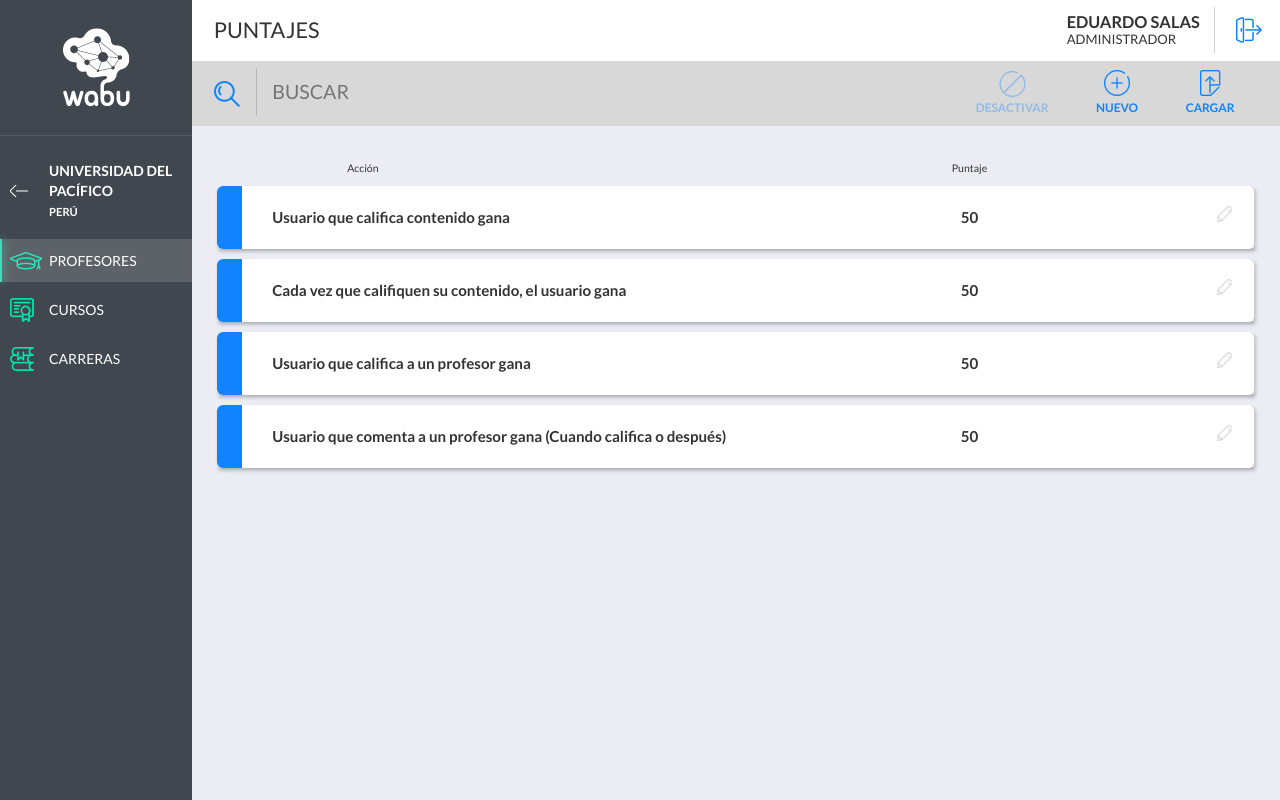
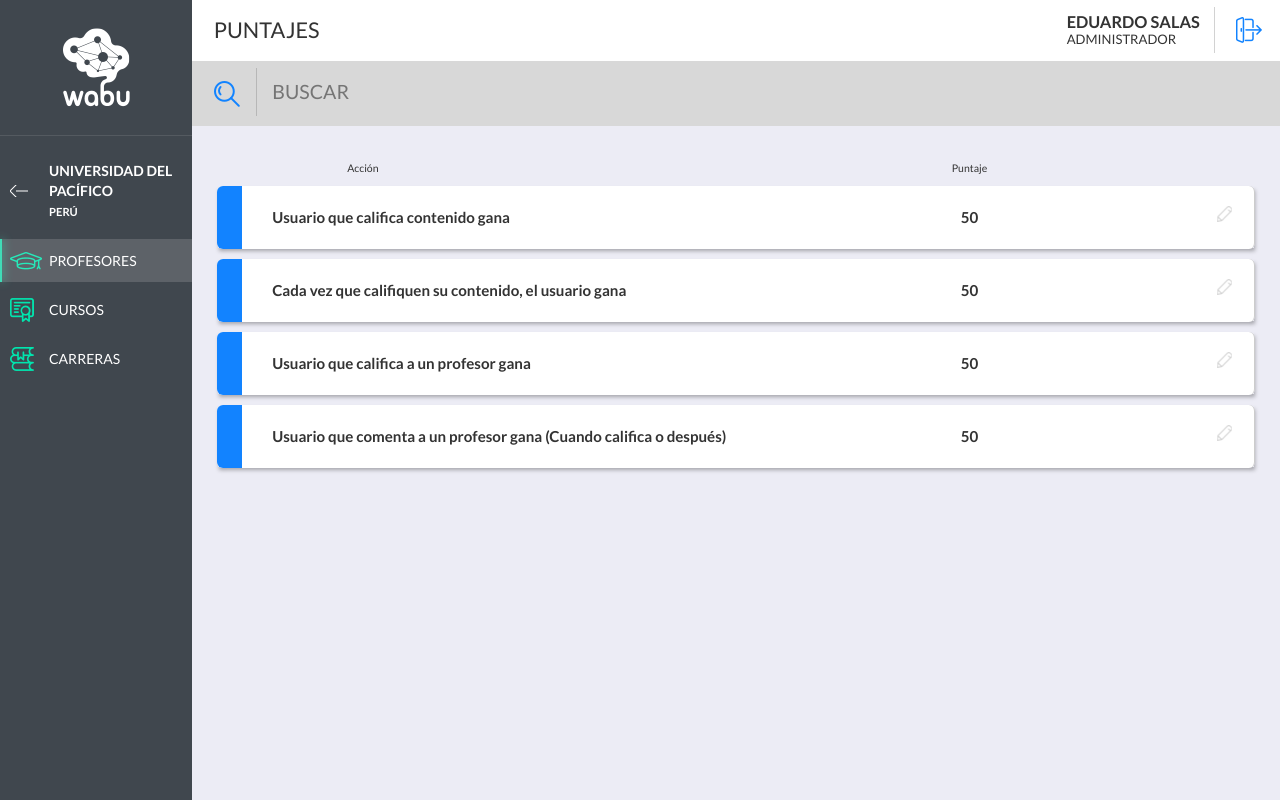
Before and after one commit to MaritzaVst/wabu, a PHP site: page /puntajes.php in a window 1280 px wide. Run offline with PHP 8.4, Linux system fonts and the light colour scheme; data that the repository does not hold is empty; some libraries are stand-ins or nearby versions.

Commit message:
Puntajes: btns de seccion actions eliminados

```diff
--- a/cms/html/puntajes.php
+++ b/cms/html/puntajes.php
@@ -17,20 +17,6 @@
 		<h2 class="title">Puntajes</h2>
 
 		<div class="actions">
-			<!--Buttons-->
-			<a href="#nueva-carrera" class="btn-upload pull-right disabled">
-				CARGAR
-			</a>
-			<a href="#nueva-carrera" class="btn-new pull-right pop-nueva-carrera">
-				NUEVO
-			</a>
-			<a href="#desactivar" class="btn-disable pull-right sep pop-desactivar disabled">
-				DESACTIVAR
-			</a>
-			<a href="#activar" class="btn-active pull-right sep pop-activar disabled">
-				ACTIVAR
-			</a>
-			<!---->
 			<form action="#" method="get" class="search-form" data-parsley-validate="">
 
 				<button type="submit"></button>
```
